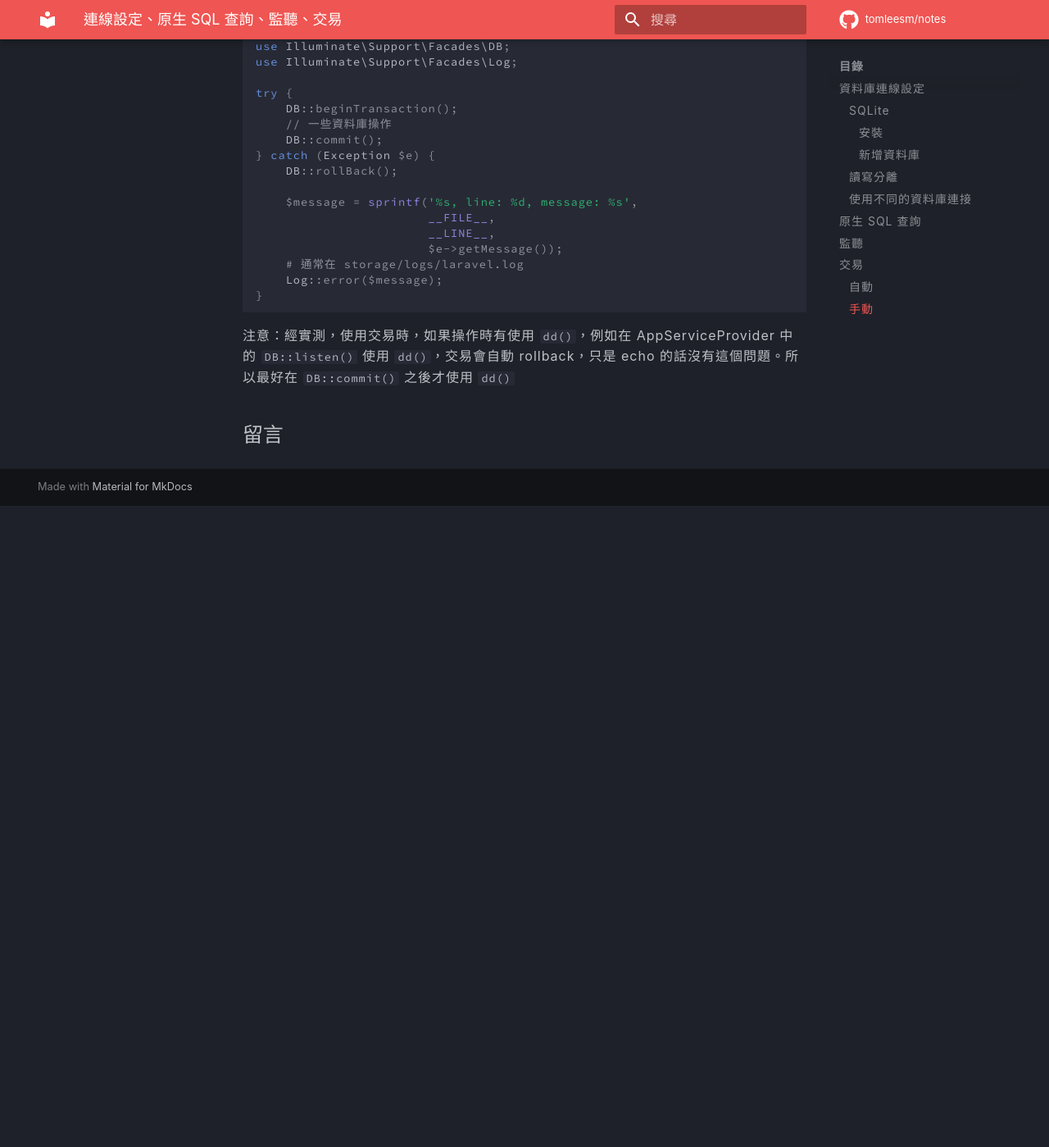
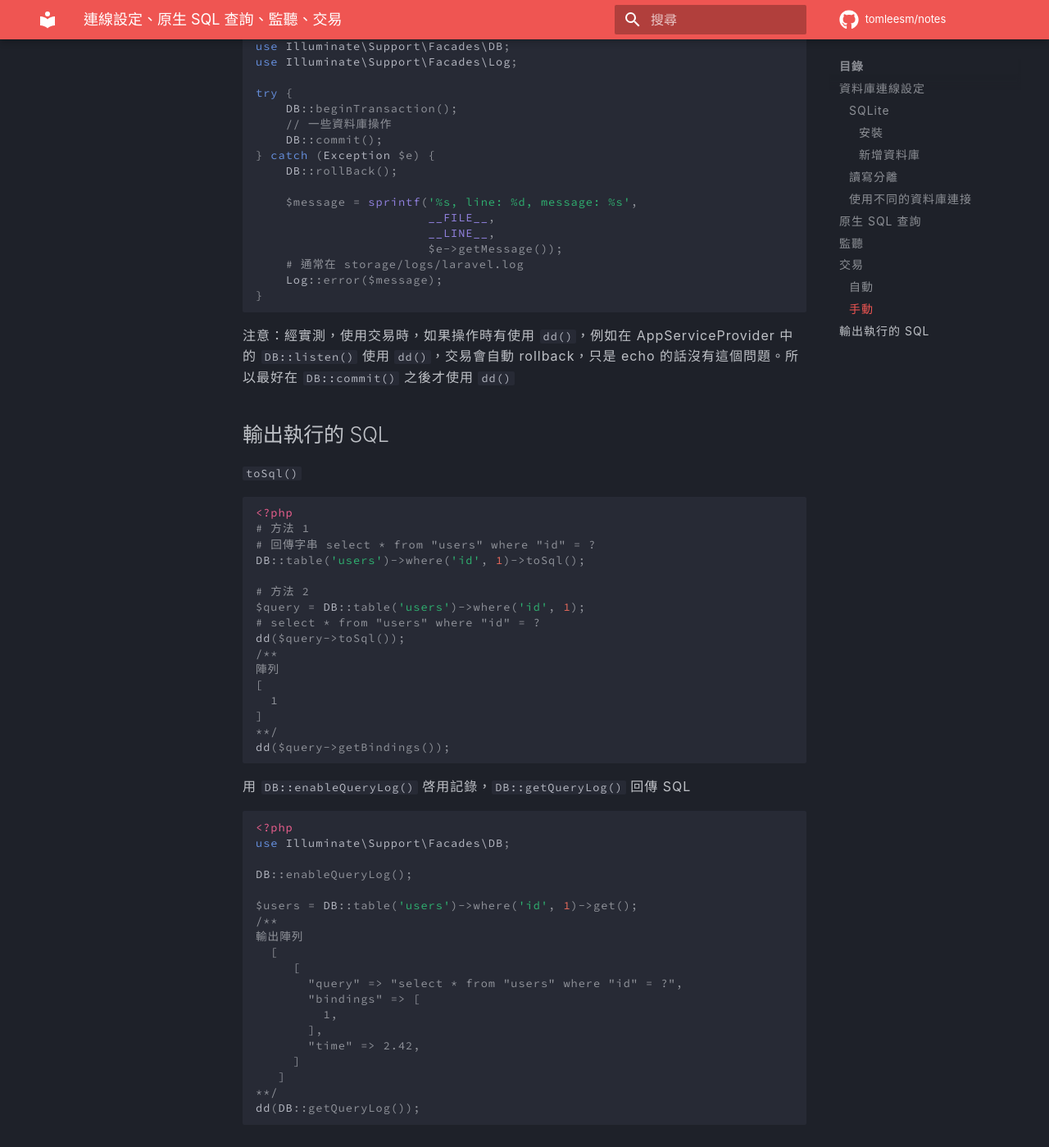
Before and after one commit to tomleesm/notes, an MkDocs documentation site: the page built from docs/laravel-docs/database/getting-started.md, in a window 1280 px wide and 1400 px high, scrolled down 3908 px. Shown: the whole window at 82% size. Built offline with MkDocs 1.6.1 and Material for MkDocs 9.7.7, drawn with Linux system fonts in a browser that asks for light colours; comment, search, counter and statistics services are not loaded; before the commit the page ends 4525 px from its top, so only the background shows below that.

Commit message:
Laravel 資料庫查詢：getting started 新增輸出執行的 SQL

````diff
--- a/docs/laravel-docs/database/getting-started.md
+++ b/docs/laravel-docs/database/getting-started.md
@@ -199,3 +199,50 @@ try {
 ```
 
 注意：經實測，使用交易時，如果操作時有使用 `dd()`，例如在 AppServiceProvider 中的 `DB::listen()` 使用 `dd()`，交易會自動 rollback，只是 echo 的話沒有這個問題。所以最好在 `DB::commit()` 之後才使用 `dd()`
+
+## 輸出執行的 SQL
+
+`toSql()`
+
+``` php
+<?php
+# 方法 1
+# 回傳字串 select * from "users" where "id" = ?
+DB::table('users')->where('id', 1)->toSql();
+
+# 方法 2
+$query = DB::table('users')->where('id', 1);
+# select * from "users" where "id" = ?
+dd($query->toSql());
+/**
+陣列
+[
+  1
+]
+**/
+dd($query->getBindings());
+```
+
+用 `DB::enableQueryLog()` 啓用記錄，`DB::getQueryLog()` 回傳 SQL
+
+``` php
+<?php
+use Illuminate\Support\Facades\DB;
+
+DB::enableQueryLog();
+
+$users = DB::table('users')->where('id', 1)->get();
+/**
+輸出陣列
+  [
+     [
+       "query" => "select * from "users" where "id" = ?",
+       "bindings" => [
+         1,
+       ],
+       "time" => 2.42,
+     ]
+   ]
+**/
+dd(DB::getQueryLog());
+```
````
